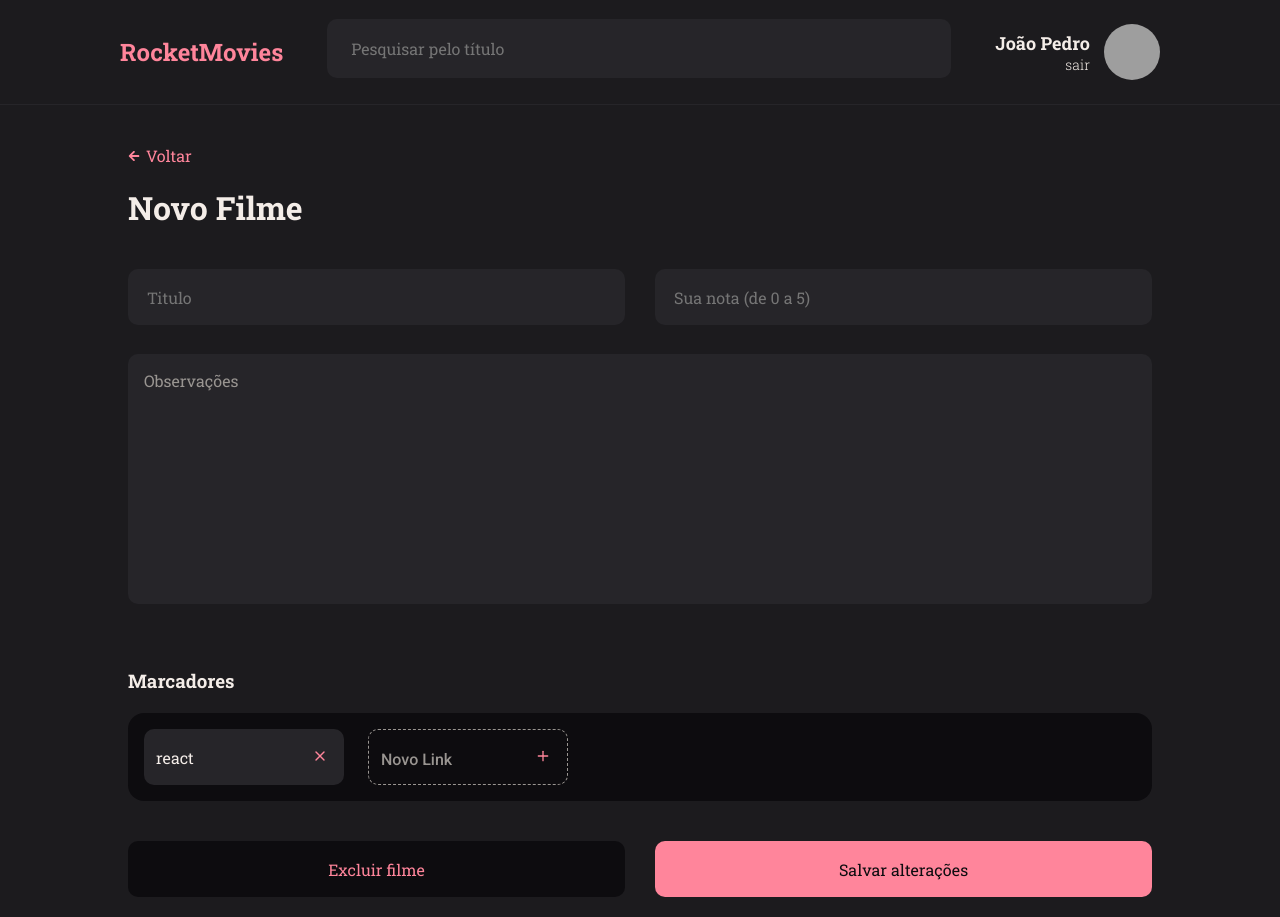
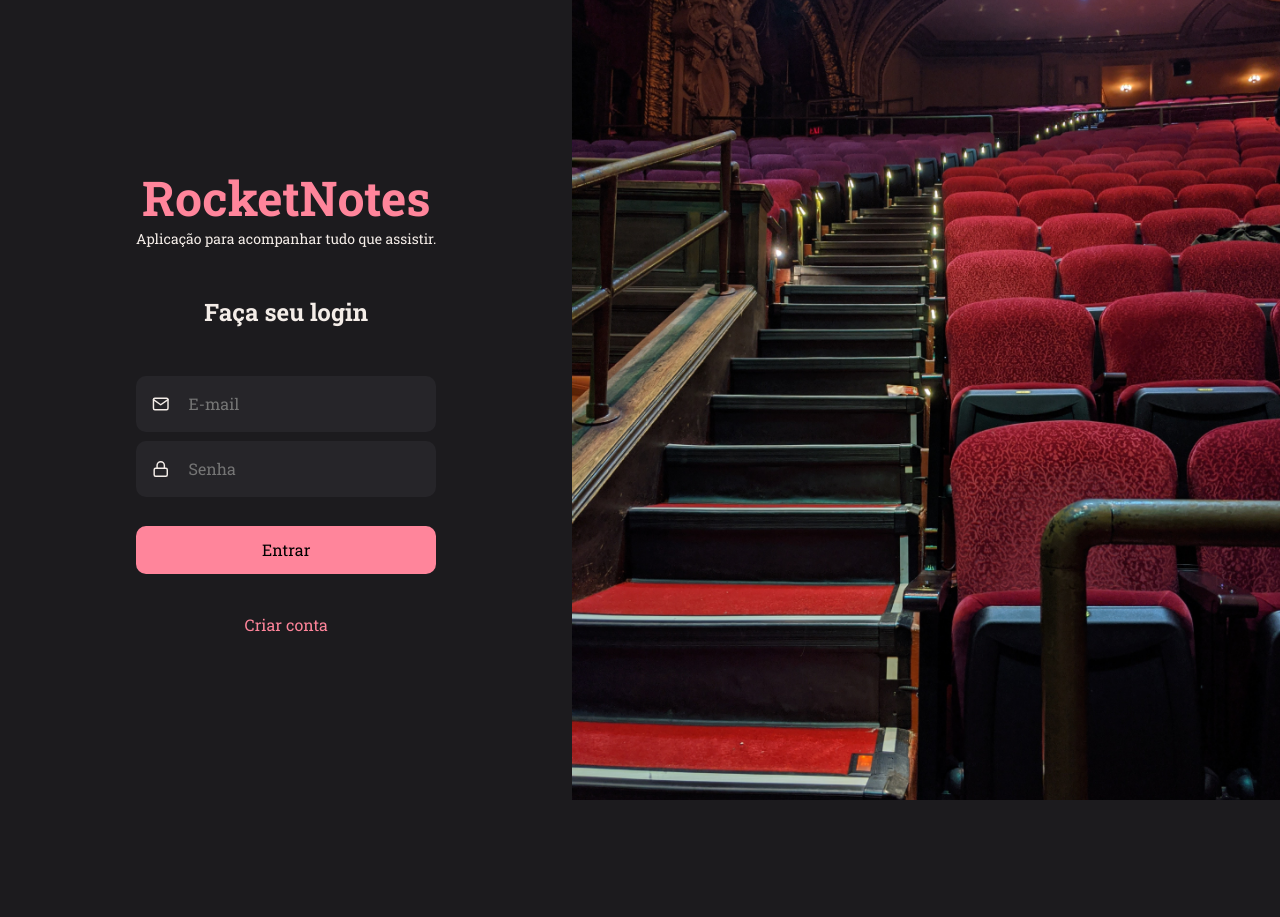
Before and after one commit to espjotape/rocketmovies, a React (Vite) app: page / in a window 1280 px wide. After the commit the page ends 800 px from the top, so only its background shows below. Built offline with nearby package versions, Linux system fonts and the light colour scheme; grey boxes are pictures that could not be loaded.

Commit message:
page SignIn

```diff
--- a/src/main.jsx
+++ b/src/main.jsx
@@ -1,6 +1,6 @@
 import React from "react";
 import ReactDOM from "react-dom/client";
-import { New }  from "./pages/New";
+import { SignIn }  from "./pages/SignIn";
 
 
 import GlobalStyles  from "./styles/global";
@@ -12,7 +12,7 @@
     <ThemeProvider theme={theme}>
       <GlobalStyles />
 
-      <New />
+      <SignIn />
     </ThemeProvider>
   </React.StrictMode>
 )
--- /dev/null
+++ b/src/pages/SignIn/index.jsx
@@ -0,0 +1,39 @@
+import { Container, Form, Background } from "./styles";
+
+import { Input } from "../../components/Input"
+import { Button } from "../../components/Button"
+import { ButtonText } from "../../components/ButtonText"
+
+import { FiMail, FiLock } from "react-icons/fi"
+
+export function SignIn(){
+  return(
+    <Container>
+       <Form>
+        <h1>RocketNotes</h1>
+        <p>Aplicação para acompanhar tudo que assistir.</p>
+
+        <h2>Faça seu login</h2>
+          <Input
+          placeholder="E-mail"
+          type="text"
+          icon={FiMail}
+        />
+
+          <Input
+          placeholder="Senha"
+          type="password"
+          icon={FiLock}
+        />
+
+        <Button title="Entrar"/>
+
+        <a href="#">
+          Criar conta
+        </a>
+       </Form>
+
+        <Background />
+    </Container>
+  )
+}
--- /dev/null
+++ b/src/pages/SignIn/styles.js
@@ -0,0 +1,42 @@
+import styled from "styled-components";
+import backgroundImg from "../../assets/something-magical-SdjA-_Xzuxg-unsplash 1.png"
+
+
+export const Container = styled.div`
+  height: 100vh;
+  display: flex;
+  align-items: stretch;
+`
+
+export const Form = styled.form`
+  padding: 0 136px;
+
+  display: flex;
+  flex-direction: column;
+  justify-content: center;
+  align-items: center;
+  text-align: center;
+
+  > h1 {
+    font-size: 48px;
+    color: ${({ theme }) => theme.COLORS.PINK}
+  }
+  > p {
+    font-size: 14px;
+  }
+
+  > h2 {
+    margin: 48px 0;
+  }
+
+  > a {
+    margin-top: 40px;
+    color: ${({ theme }) => theme.COLORS.PINK}
+  }
+`
+
+export const Background = styled.div`
+  flex: 1;
+  background: url(${backgroundImg}) no-repeat center;
+  background-size: cover;
+`
```
Also changed, not shown: src/assets/something-magical-SdjA-_Xzuxg-unsplash 1.png (added).
